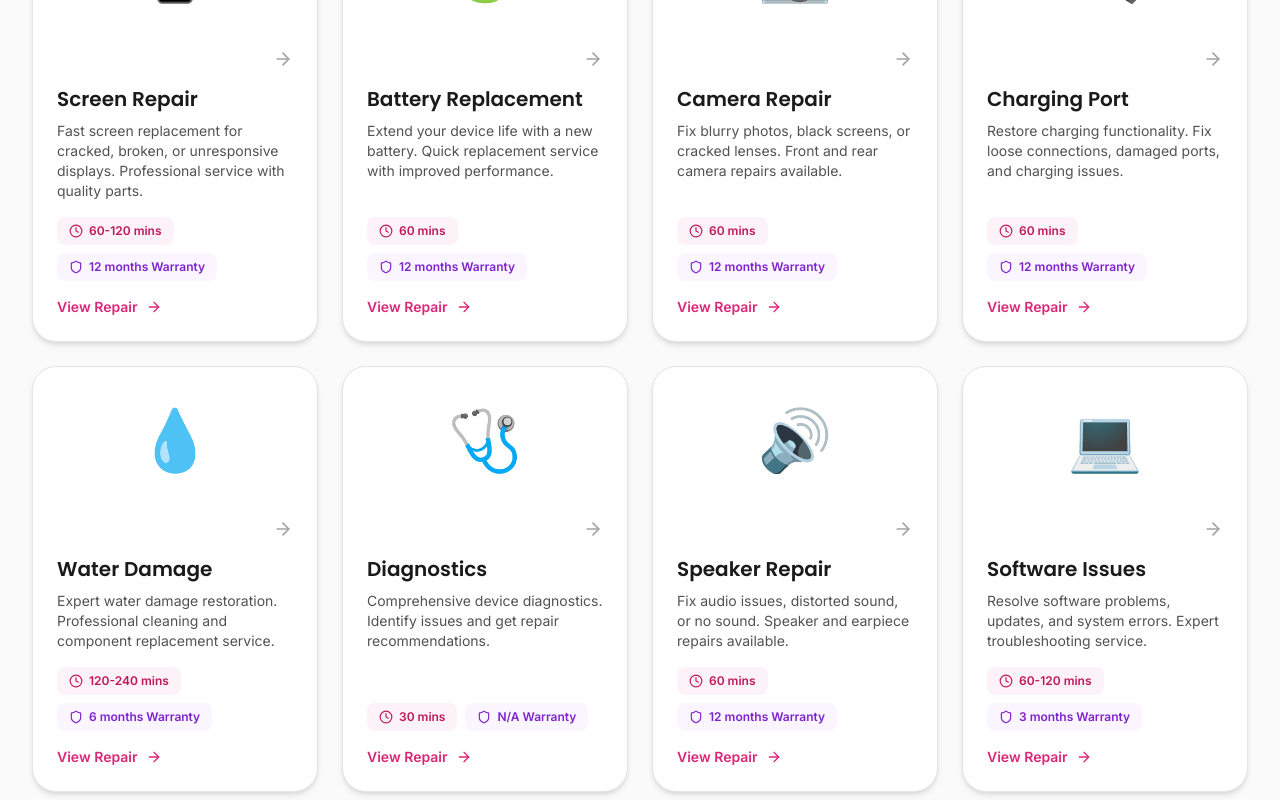
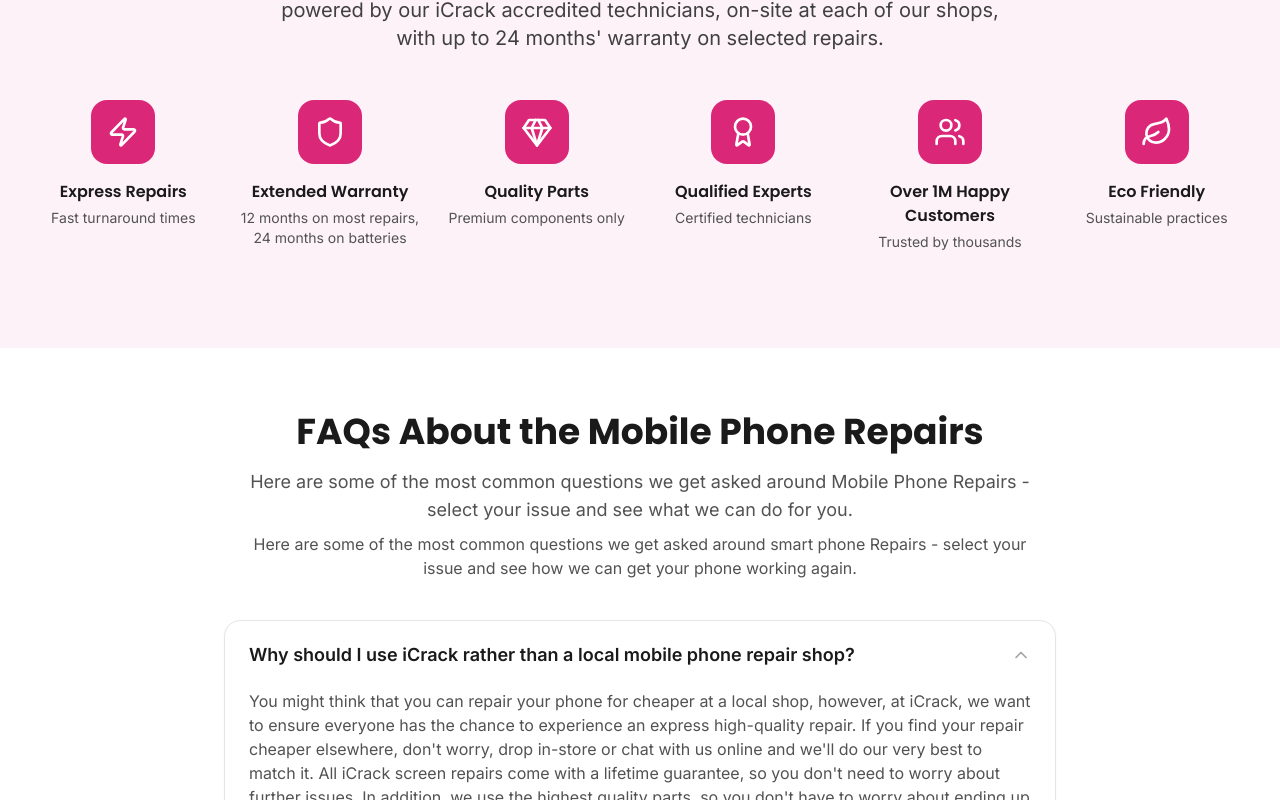
Before and after one commit to pradeepannagarasu/icrack, a Next.js app: page /repairs in a window 1280 px wide. Shown: the part 1620-2420 px from the top of the page. Built offline with nearby package versions, Linux system fonts and the light colour scheme.

Commit message:
Remove Our Repair Services section from repairs page - user selects device/brand/model first

```diff
--- a/app/repairs/page.tsx
+++ b/app/repairs/page.tsx
@@ -2,18 +2,7 @@
 
 import { motion } from "framer-motion";
 import Link from "next/link";
-import {
-  Smartphone,
-  Battery,
-  Camera,
-  Plug,
-  Droplets,
-  Stethoscope,
-  Volume2,
-  Code,
-  ArrowRight,
-} from "lucide-react";
-import RepairCategoryCard from "@/components/repairs/RepairCategoryCard";
+import { ArrowRight } from "lucide-react";
 import DeviceSelectorCTA from "@/components/repairs/DeviceSelectorCTA";
 import TrustIndicators from "@/components/repairs/TrustIndicators";
 import RepairsFAQ from "@/components/repairs/RepairsFAQ";
@@ -21,89 +10,6 @@
 import CallOutServiceBanner from "@/components/repairs/CallOutServiceBanner";
 import ScrollReveal from "@/components/animations/ScrollReveal";
 import { fadeInUp } from "@/lib/animations";
-
-const repairCategories = [
-  {
-    icon: Smartphone,
-    title: "Screen Repair",
-    description: "Fast screen replacement for cracked, broken, or unresponsive displays. Professional service with quality parts.",
-    href: "/repairs/screen",
-    ctaText: "View Repair",
-    duration: "60-120 mins",
-    warranty: "12 months",
-    repairTypeId: "screen",
-  },
-  {
-    icon: Battery,
-    title: "Battery Replacement",
-    description: "Extend your device life with a new battery. Quick replacement service with improved performance.",
-    href: "/repairs/battery",
-    ctaText: "View Repair",
-    duration: "60 mins",
-    warranty: "12 months",
-    repairTypeId: "battery",
-  },
-  {
-    icon: Camera,
-    title: "Camera Repair",
-    description: "Fix blurry photos, black screens, or cracked lenses. Front and rear camera repairs available.",
-    href: "/repairs/camera",
-    ctaText: "View Repair",
-    duration: "60 mins",
-    warranty: "12 months",
-    repairTypeId: "camera",
-  },
-  {
-    icon: Plug,
-    title: "Charging Port",
-    description: "Restore charging functionality. Fix loose connections, damaged ports, and charging issues.",
-    href: "/repairs/charging-port",
-    ctaText: "View Repair",
-    duration: "60 mins",
-    warranty: "12 months",
-    repairTypeId: "charging-port",
-  },
-  {
-    icon: Droplets,
-    title: "Water Damage",
-    description: "Expert water damage restoration. Professional cleaning and component replacement service.",
-    href: "/repairs/water-damage",
-    ctaText: "View Repair",
-    duration: "120-240 mins",
-    warranty: "6 months",
-    repairTypeId: "water-damage",
-  },
-  {
-    icon: Stethoscope,
-    title: "Diagnostics",
-    description: "Comprehensive device diagnostics. Identify issues and get repair recommendations.",
-    href: "/repairs/diagnostics",
-    ctaText: "View Repair",
-    duration: "30 mins",
-    warranty: "N/A",
-    repairTypeId: "diagnostics",
-  },
-  {
-    icon: Volume2,
-    title: "Speaker Repair",
-    description: "Fix audio issues, distorted sound, or no sound. Speaker and earpiece repairs available.",
-    href: "/repairs/speaker",
-    ctaText: "View Repair",
-    duration: "60 mins",
-    warranty: "12 months",
-    repairTypeId: "speaker",
-  },
-  {
-    icon: Code,
-    title: "Software Issues",
-    description: "Resolve software problems, updates, and system errors. Expert troubleshooting service.",
-    href: "/repairs/software",
-    ctaText: "View Repair",
-    duration: "60-120 mins",
-    warranty: "3 months",
-    repairTypeId: "software",
-  },
-];
 
 export default function RepairsPage() {
   return (
@@ -144,28 +50,6 @@
 
       {/* Call-out Service Banner */}
       <CallOutServiceBanner />
-
-      {/* Repair Categories Grid */}
-      <section className="py-8 sm:py-12 lg:py-16 bg-neutral-50">
-        <div className="max-w-7xl mx-auto px-4 sm:px-6 lg:px-8">
-          <ScrollReveal className="text-center mb-8 sm:mb-10">
-            <h2 className="text-2xl sm:text-3xl md:text-4xl font-display font-bold text-neutral-900 mb-2 sm:mb-3">
-              Our Repair Services
-            </h2>
-            <p className="text-sm sm:text-base text-neutral-600 max-w-2xl mx-auto px-2">
-              Choose a repair service below to learn more or book an appointment
-            </p>
-          </ScrollReveal>
-
-          <div className="grid grid-cols-1 sm:grid-cols-2 lg:grid-cols-4 gap-3 sm:gap-4 md:gap-6">
-            {repairCategories.map((category, index) => (
-              <ScrollReveal key={category.title} delay={index * 0.05}>
-                <RepairCategoryCard {...category} />
-              </ScrollReveal>
-            ))}
-          </div>
-        </div>
-      </section>
 
       {/* 6 Reasons Section */}
       <WhyICrack />
```
